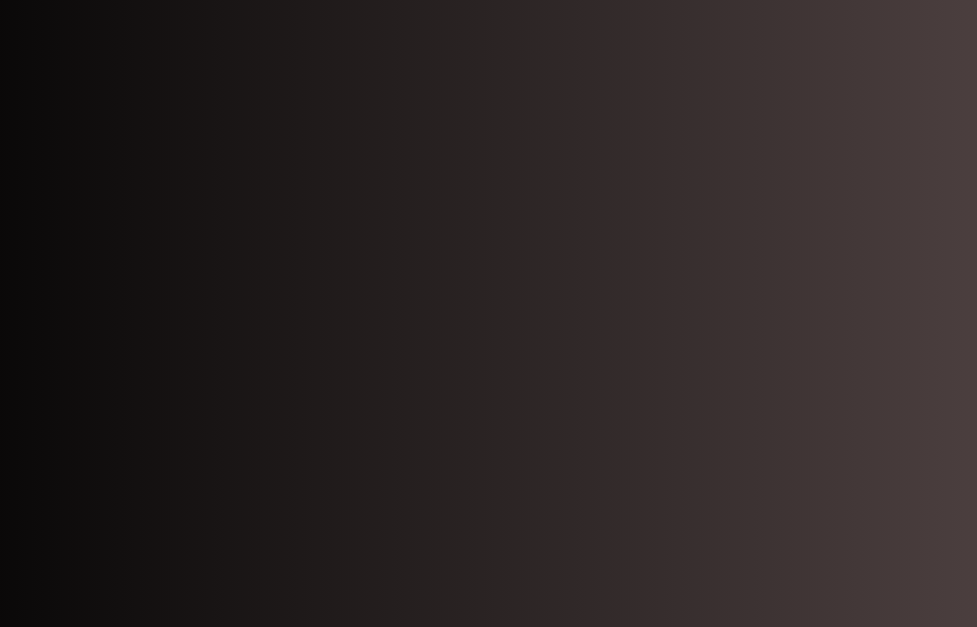
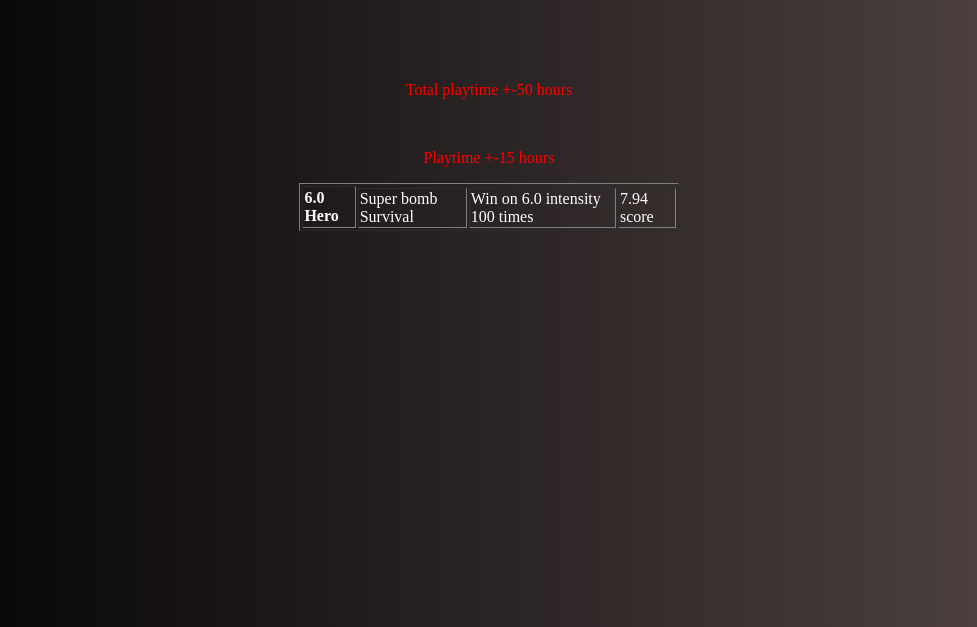
Before and after one commit to marwanalmouatacem/UHBL, a plain HTML site: page CompletedGames.html in a window 1280 px wide. Shown: the part 173-800 px from the top of the page, without its empty margins (151-1128 px from the left). Drawn offline with Linux system fonts and the light colour scheme.

Commit message:
eigenbadges

```diff
--- a/CompletedGames.html
+++ b/CompletedGames.html
@@ -8,5 +8,18 @@
 </head>
 <body>
 <center><div class="div"><a class="link" href="AllGames.html">AllGames</a> <h1>Completed Games</h1> <a class="" href="index.html">Index</a></div>
+<br>
+    <p>Total playtime +-50 hours</p>
+    <br>
+    <table border="1" >
+<tr>
+    <td rowspan="3"> <b> 6.0 Hero</b></td>
+</tr>
+<tr>
+    <td> Super bomb Survival</td>
+    <td> Win on 6.0 intensity 100 times</td>
+    <td> 7.94 score </a></td>
+    <p>Playtime +-15 hours</p>
+</tr>
 </body>
 </html>
```
